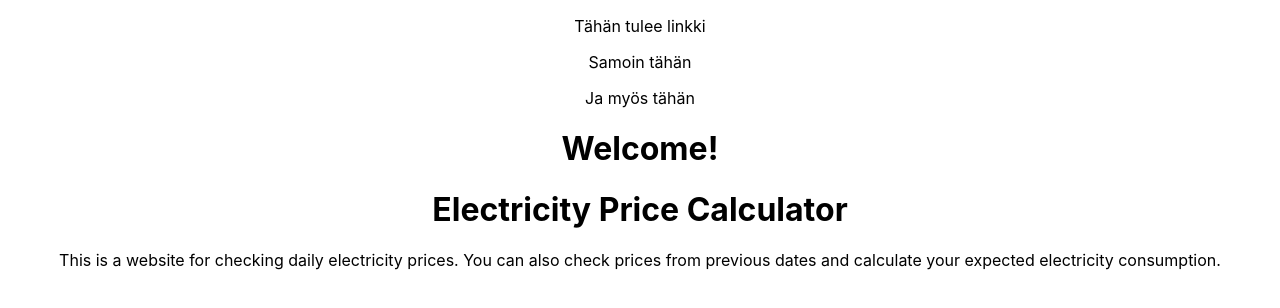
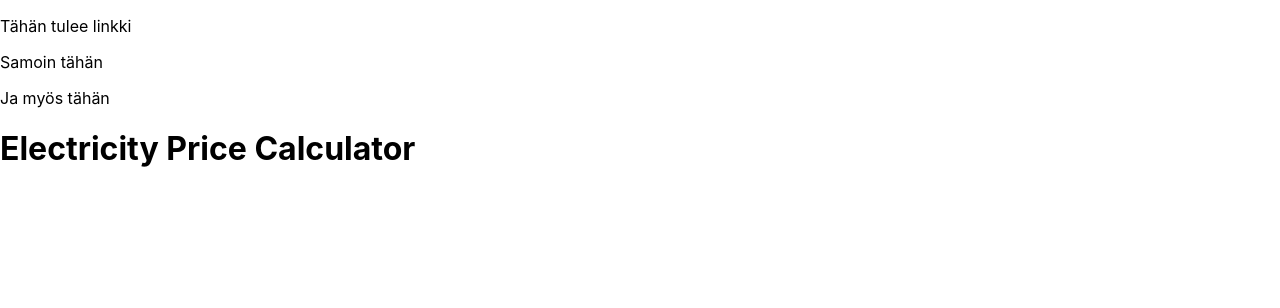
Before and after one commit to mrMikoma/React-codecamp-project-2023, a React (Create React App) app: page /previous-prices in a window 1280 px wide. Shown: the top 308 px of the page. Built offline with nearby package versions, Linux system fonts and the light colour scheme.

Commit message:
Added routing

```diff
--- a/package.json
+++ b/package.json
@@ -18,6 +18,7 @@
     "react": "^18.2.0",
     "react-dom": "^18.2.0",
     "react-router": "^6.6.1",
+    "react-router-dom": "^6.6.1",
     "react-scripts": "5.0.1",
     "stream-browserify": "^3.0.0",
     "typescript": "^4.9.4",
--- a/src/App.js
+++ b/src/App.js
@@ -1,15 +1,23 @@
+import { BrowserRouter, Route, Routes } from 'react-router-dom'
 
 import './App.css';
 import FrontPage from './components/FrontPage/FrontPage';
+import PreviousPricesPage from './components/PreviousPricesPage/PreviousPricesPage';
+import PriceEstimationPage from './components/PriceEstimationPage/PriceEstimationPage'
 
 
 function App() {
   return (
-    <div className="App">
-      <FrontPage />
-    </div>
+    <BrowserRouter>
+      <Routes>
+        <Route path='calculator' element={<PriceEstimationPage />}/>
+        <Route path='previous-prices' element={<PreviousPricesPage />}/>
+        <Route path='*' element={<FrontPage />}/>
 
-  );
+
+      </Routes>
+    </BrowserRouter>
+  )
 }
 
 
--- a/src/components/PreviousPricesPage/PreviousPricesPage.jsx
+++ b/src/components/PreviousPricesPage/PreviousPricesPage.jsx
@@ -5,7 +5,7 @@ import Menu from '../Menu/Menu';
 
 
 
-const PriceEstimationPage = () => {
+const PreviousPricesPage = () => {
 
     return (
         <div className="previous-prices-page">
```
Also changed, not shown: 1 other file (tests, documents, lock files or other folders).
